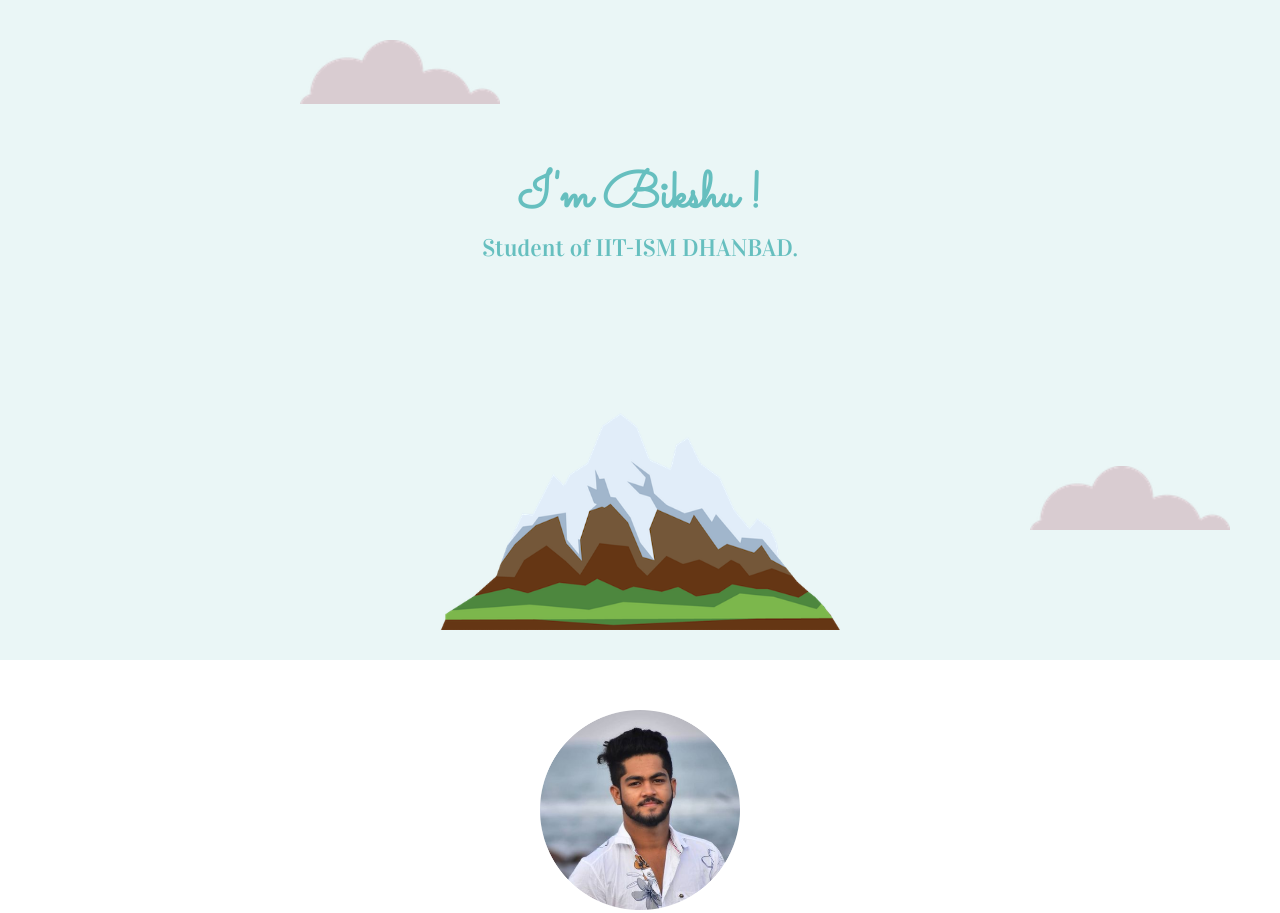
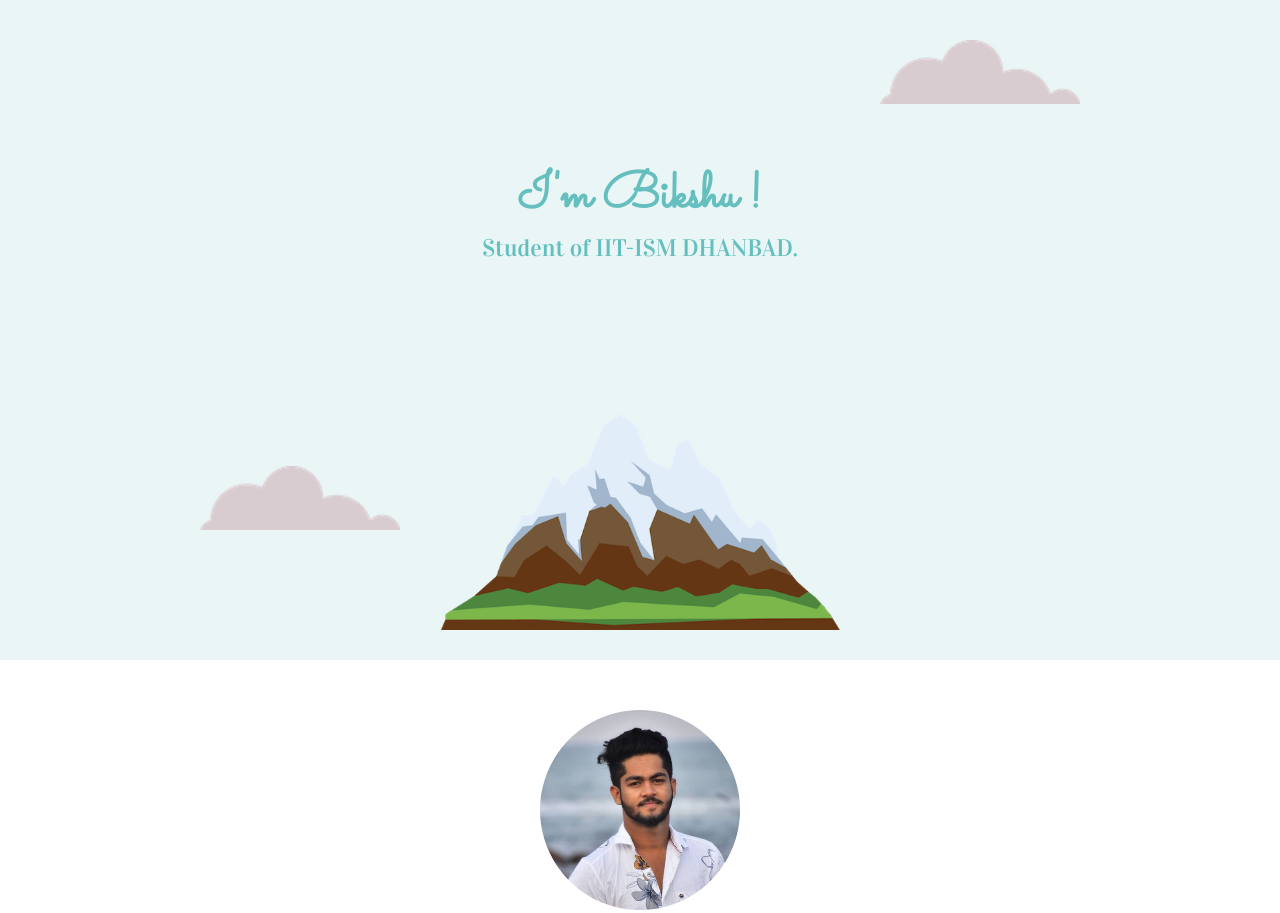
Before and after one commit to Bikshu0911/My-Site, a plain HTML site: page index.html in a window 1280 px wide. Shown: the top 913 px of the page. Drawn offline with Linux system fonts and the light colour scheme.

Commit message:
Update styles.css

```diff
--- a/css/styles.css
+++ b/css/styles.css
@@ -51,13 +51,13 @@ p {
 .bottom-cloud {
   position: absolute;
   bottom: 270px;
-  right: 50px;
+  left: 200px;
 }
 
 .top-cloud {
   position: absolute;
   top: 40px;
-  left:300px;
+  right:200px;
 }
 
 .ism-space {
```
